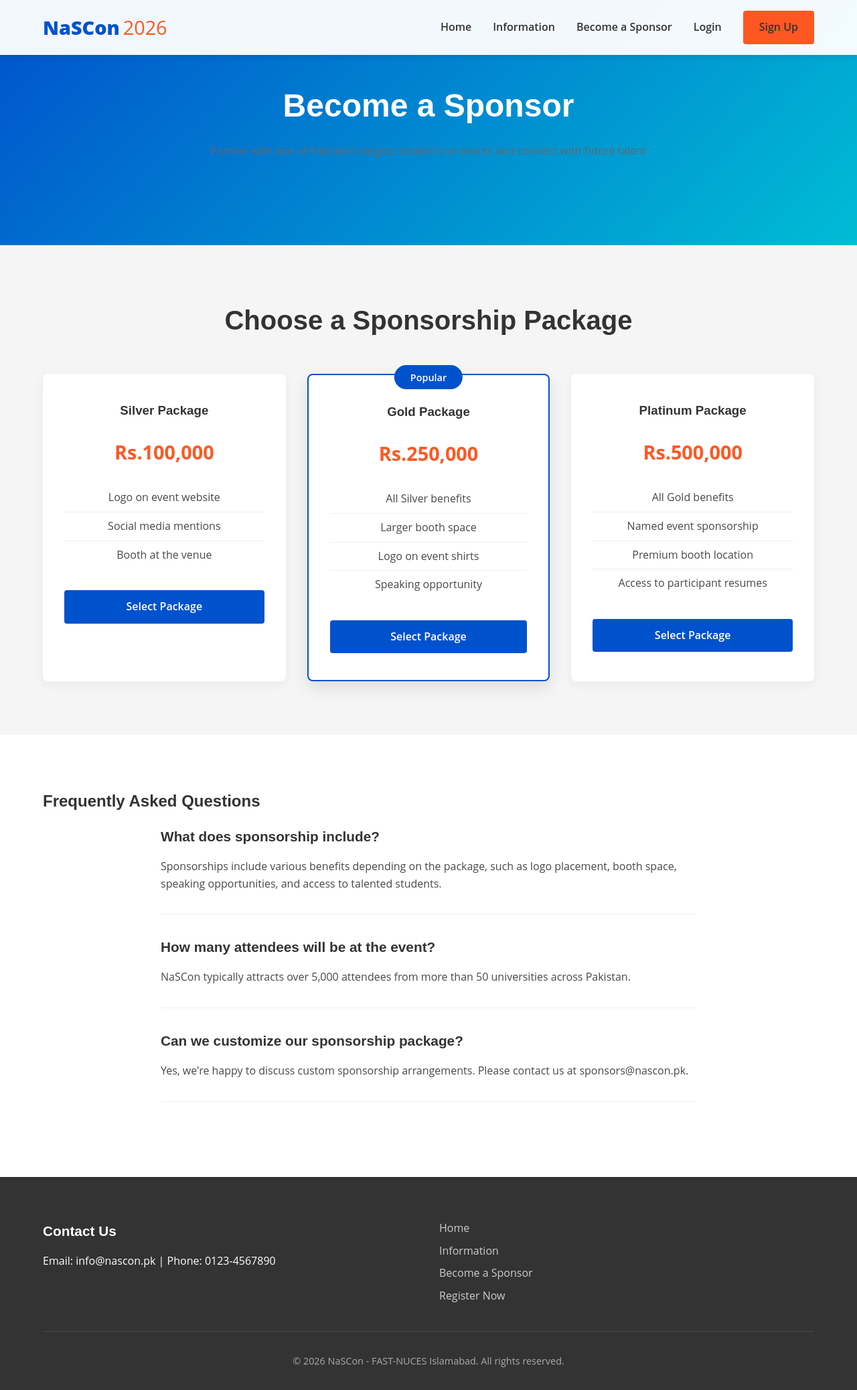
After one commit to RafayAhmad7548/Nascon26, a Django app: page /sponsor/ in a window 1280 px wide. The commit adds this page. Shown: the whole page at 67% size. Run offline with Django 5.2, Linux system fonts and the light colour scheme.

Commit message:
Sponsership  UI

```diff
--- /dev/null
+++ b/nascon/static/nascon/css/pages/sponsor.css
@@ -0,0 +1,154 @@
+/* Sponsor Page Styling */
+.sponsor-hero-section {
+    background: linear-gradient(135deg, #0052cc 0%, #00bcd4 100%);
+    color: white;
+    padding: 120px 0 80px;
+    text-align: center;
+}
+
+.sponsor-hero-section h1 {
+    font-size: 3rem;
+    margin-bottom: 1rem;
+    color: white;
+}
+
+.sponsor-section {
+    padding: 5rem 0;
+    background-color: #f5f5f5;
+}
+
+.sponsor-section h2 {
+    text-align: center;
+    font-size: 2.5rem;
+    margin-bottom: 3rem;
+}
+
+.sponsor-faq {
+    padding: 5rem 0;
+    background-color: white;
+}
+
+.faq-container {
+    max-width: 800px;
+    margin: 0 auto;
+}
+
+.faq-item {
+    margin-bottom: 2rem;
+    border-bottom: 1px solid #eee;
+    padding-bottom: 2rem;
+}
+
+.faq-item h3 {
+    margin-bottom: 1rem;
+    font-size: 1.3rem;
+}
+
+.selected-package {
+    text-align: center;
+    margin-bottom: 2rem;
+    font-size: 1.2rem;
+}
+
+.selected-package span {
+    font-weight: bold;
+    color: #0052cc;
+}
+
+.sponsor-events-section {
+    padding: 120px 0 80px;
+}
+
+.sponsor-button {
+    background-color: #ff5722;
+    color: white;
+    border: none;
+    padding: 0.75rem 1.5rem;
+    border-radius: 4px;
+    cursor: pointer;
+    transition: all 0.3s ease;
+    font-weight: 600;
+}
+
+.sponsor-button:hover {
+    background-color: #e64a19;
+    transform: translateY(-2px);
+}
+
+.confirmation-section {
+    min-height: 100vh;
+    background: linear-gradient(135deg, rgba(0, 82, 204, 0.1) 0%, rgba(0, 188, 212, 0.1) 100%);
+    padding: 120px 0 80px;
+    display: flex;
+    align-items: center;
+}
+
+.confirmation-card {
+    max-width: 700px;
+    margin: 0 auto;
+    background-color: white;
+    border-radius: 8px;
+    padding: 3rem;
+    box-shadow: 0 5px 25px rgba(0, 0, 0, 0.1);
+    text-align: center;
+}
+
+.confirmation-icon {
+    width: 80px;
+    height: 80px;
+    background-color: #4CAF50;
+    color: white;
+    border-radius: 50%;
+    font-size: 3rem;
+    display: flex;
+    align-items: center;
+    justify-content: center;
+    margin: 0 auto 2rem;
+}
+
+.confirmation-details {
+    margin-top: 2rem;
+}
+
+.confirmation-message {
+    font-size: 1.5rem;
+    margin-bottom: 2rem;
+}
+
+.details-box {
+    background-color: #f5f5f5;
+    border-radius: 8px;
+    padding: 1.5rem;
+    margin-bottom: 2rem;
+    text-align: left;
+}
+
+.detail-item {
+    display: flex;
+    margin-bottom: 1rem;
+}
+
+.detail-label {
+    font-weight: bold;
+    width: 100px;
+}
+
+.next-steps {
+    margin-bottom: 2rem;
+    font-style: italic;
+}
+
+.confirmation-actions {
+    margin-top: 2rem;
+}
+
+@media (max-width: 768px) {
+    .confirmation-card {
+        padding: 2rem;
+        margin: 0 1rem;
+    }
+
+    .confirmation-message {
+        font-size: 1.2rem;
+    }
+}
--- a/nascon/templates/base.html
+++ b/nascon/templates/base.html
@@ -4,7 +4,7 @@
     <head>
         <meta charset="UTF-8">
         <meta name="viewport" content="width=device-width, initial-scale=1.0">
-        <title>{% block title %}NaSCon 2026{% endblock %}</title>
+        <title>{% block title %}{% endblock %}</title>
         <!-- Core CSS file -->
         <link rel="stylesheet" href="{% static 'nascon/css/main.css' %}">
         <!-- Component-specific CSS -->
@@ -30,7 +30,7 @@
                     <ul class="nav-links">
                         <li><a href="{% url 'home' %}">Home</a></li>
                         <li><a href="#information">Information</a></li>
-                        <li><a href="#sponsor">Become a Sponsor</a></li>
+                        <li><a href="{% url 'sponsor' %}">Become a Sponsor</a></li>
                         {% if request.session.user_id %}
                             <!-- User is logged in -->
                             <li><a href="#register" class="cta-button">Register</a></li>
@@ -62,7 +62,7 @@
                         <ul>
                             <li><a href="{% url 'home' %}">Home</a></li>
                             <li><a href="#information">Information</a></li>
-                            <li><a href="#sponsor">Become a Sponsor</a></li>
+                            <li><a href="{% url 'sponsor' %}">Become a Sponsor</a></li>
                             <li><a href="#register">Register Now</a></li>
                         </ul>
                     </div>
--- a/nascon/templates/nascon/home.html
+++ b/nascon/templates/nascon/home.html
@@ -95,6 +95,7 @@
 
 <!-- Sponsor Section -->
 <section id="sponsor" class="sponsor-section">
+{% comment %} <section id="sponsor" class="sponsor-section">
     <div class="container">
         <h2>Become a Sponsor</h2>
         <p class="section-description">Partner with one of Pakistan's largest student-run events and connect with future talent</p>
@@ -137,6 +138,7 @@
             </div>
         </div>
     </div>
+</section> {% endcomment %}
 </section>
 
 <!-- Registration CTA -->
--- /dev/null
+++ b/nascon/templates/nascon/sponsor.html
@@ -0,0 +1,59 @@
+{% extends "base.html" %}
+{% load static %}
+
+{% block title %}Become a Sponsor - NaSCon 2026{% endblock %}
+
+{% block extra_css %}
+<link rel="stylesheet" href="{% static 'nascon/css/pages/sponsor.css' %}">
+{% endblock %}
+
+{% block content %}
+<section class="sponsor-hero-section">
+    <div class="container">
+        <h1>Become a Sponsor</h1>
+        <p class="section-description">Partner with one of Pakistan's largest student-run events and connect with future talent</p>
+    </div>
+</section>
+
+<section class="sponsor-section">
+    <div class="container">
+        <h2>Choose a Sponsorship Package</h2>
+
+        <div class="sponsor-packages">
+            {% for package in packages %}
+            <div class="package-card {% if package.name == 'Gold Package' %}featured{% endif %}">
+                {% if package.name == 'Gold Package' %}<div class="featured-label">Popular</div>{% endif %}
+                <h3>{{ package.name }}</h3>
+                <div class="package-price">Rs.{{ package.price }}</div>
+                <ul class="package-features">
+                    {% for benefit in package.benefits %}
+                        <li>{{ benefit }}</li>
+                    {% endfor %}
+                </ul>
+                <a href="{% url 'sponsor_events' %}?package={{ package.id }}" class="package-button">Select Package</a>
+            </div>
+            {% endfor %}
+        </div>
+    </div>
+</section>
+
+<section class="sponsor-faq">
+    <div class="container">
+        <h2>Frequently Asked Questions</h2>
+        <div class="faq-container">
+            <div class="faq-item">
+                <h3>What does sponsorship include?</h3>
+                <p>Sponsorships include various benefits depending on the package, such as logo placement, booth space, speaking opportunities, and access to talented students.</p>
+            </div>
+            <div class="faq-item">
+                <h3>How many attendees will be at the event?</h3>
+                <p>NaSCon typically attracts over 5,000 attendees from more than 50 universities across Pakistan.</p>
+            </div>
+            <div class="faq-item">
+                <h3>Can we customize our sponsorship package?</h3>
+                <p>Yes, we're happy to discuss custom sponsorship arrangements. Please contact us at sponsors@nascon.pk.</p>
+            </div>
+        </div>
+    </div>
+</section>
+{% endblock %}
--- a/nascon/urls.py
+++ b/nascon/urls.py
@@ -6,4 +6,7 @@ urlpatterns = [
     path('login/', views.login_view, name="login"),
     path('signup/', views.signup_view, name="signup"),
     path('logout/', views.logout_view, name="logout"),
+    path('sponsor/', views.sponsor_view, name="sponsor"),
+    path('sponsor/events/', views.sponsor_events_view, name="sponsor_events"),
+    path('sponsor/confirm/', views.sponsor_confirm_view, name="sponsor_confirm"),
 ]
--- a/nascon/views.py
+++ b/nascon/views.py
@@ -98,3 +98,127 @@ def logout_view(request):
     request.session.flush()
     messages.success(request, 'You have been logged out successfully.')
     return redirect('home')
+
+# Add these view functions
+def sponsor_view(request):
+    """View for the main sponsor page showing available packages"""
+    # Dummy data for packages
+    packages = [
+        {
+            'id': 1,
+            'name': 'Silver Package',
+            'price': '100,000',
+            'benefits': [
+                'Logo on event website',
+                'Social media mentions',
+                'Booth at the venue'
+            ]
+        },
+        {
+            'id': 2,
+            'name': 'Gold Package',
+            'price': '250,000',
+            'benefits': [
+                'All Silver benefits',
+                'Larger booth space',
+                'Logo on event shirts',
+                'Speaking opportunity'
+            ]
+        },
+        {
+            'id': 3,
+            'name': 'Platinum Package',
+            'price': '500,000',
+            'benefits': [
+                'All Gold benefits',
+                'Named event sponsorship',
+                'Premium booth location',
+                'Access to participant resumes'
+            ]
+        }
+    ]
+
+    return render(request, 'nascon/sponsor.html', {
+        'packages': packages
+    })
+
+def sponsor_events_view(request):
+    """View for selecting which event to sponsor after choosing a package"""
+    package_id = request.GET.get('package')
+
+    # Get package details based on ID
+    packages = {
+        '1': {'id': 1, 'name': 'Silver Package', 'price': '100,000'},
+        '2': {'id': 2, 'name': 'Gold Package', 'price': '250,000'},
+        '3': {'id': 3, 'name': 'Platinum Package', 'price': '500,000'}
+    }
+
+    package = packages.get(package_id)
+
+    # Get events from database or use dummy data
+    events = Event.objects.all()
+
+    # If no events in database, use dummy events
+    if not events:
+        events = [
+            {
+                'event_id': 1,
+                'event_name': 'Coding Competition',
+                'description': 'A competitive programming contest for university students',
+                'category': 'Technical',
+                'date_time': '2026-02-15 10:00:00'
+            },
+            {
+                'event_id': 2,
+                'event_name': 'Business Case Competition',
+                'description': 'Present innovative solutions to real-world business problems',
+                'category': 'Business',
+                'date_time': '2026-02-16 11:00:00'
+            },
+            {
+                'event_id': 3,
+                'event_name': 'Gaming Tournament',
+                'description': 'Compete in various gaming categories from esports to board games',
+                'category': 'Gaming',
+                'date_time': '2026-02-17 09:00:00'
+            }
+        ]
+
+    return render(request, 'nascon/sponsor_events.html', {
+        'package': package,
+        'events': events
+    })
+
+def sponsor_confirm_view(request):
+    """Handle form submission and show confirmation"""
+    if request.method == 'POST':
+        package_id = request.POST.get('package_id')
+        event_id = request.POST.get('event_id')
+
+        # Get package details
+        packages = {
+            '1': {'id': 1, 'name': 'Silver Package', 'price': '100,000'},
+            '2': {'id': 2, 'name': 'Gold Package', 'price': '250,000'},
+            '3': {'id': 3, 'name': 'Platinum Package', 'price': '500,000'}
+        }
+
+        package = packages.get(package_id)
+
+        # Get event details - try database first, then fall back to dummy data
+        try:
+            event = Event.objects.get(event_id=event_id)
+        except:
+            # Dummy events
+            events = {
+                '1': {'event_id': 1, 'event_name': 'Coding Competition', 'date_time': '2026-02-15 10:00:00'},
+                '2': {'event_id': 2, 'event_name': 'Business Case Competition', 'date_time': '2026-02-16 11:00:00'},
+                '3': {'event_id': 3, 'event_name': 'Gaming Tournament', 'date_time': '2026-02-17 09:00:00'}
+            }
+            event = events.get(event_id)
+
+        return render(request, 'nascon/sponsor_confirm.html', {
+            'package': package,
+            'event': event
+        })
+
+    return redirect('sponsor')
```
Also changed, not shown: nascon/templates/nascon/sponsor_confirm.html (added, +48 -0 lines), nascon/templates/nascon/sponsor_events.html (added, +43 -0 lines).
